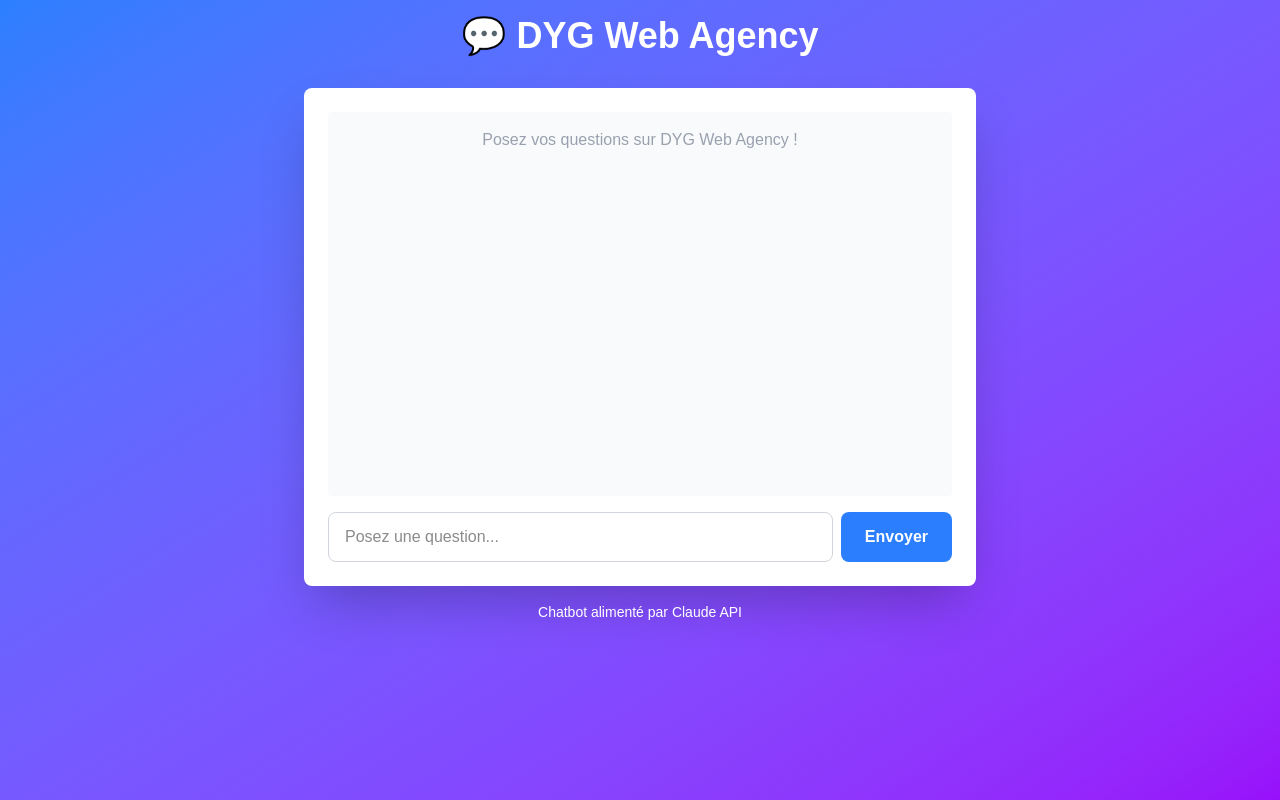
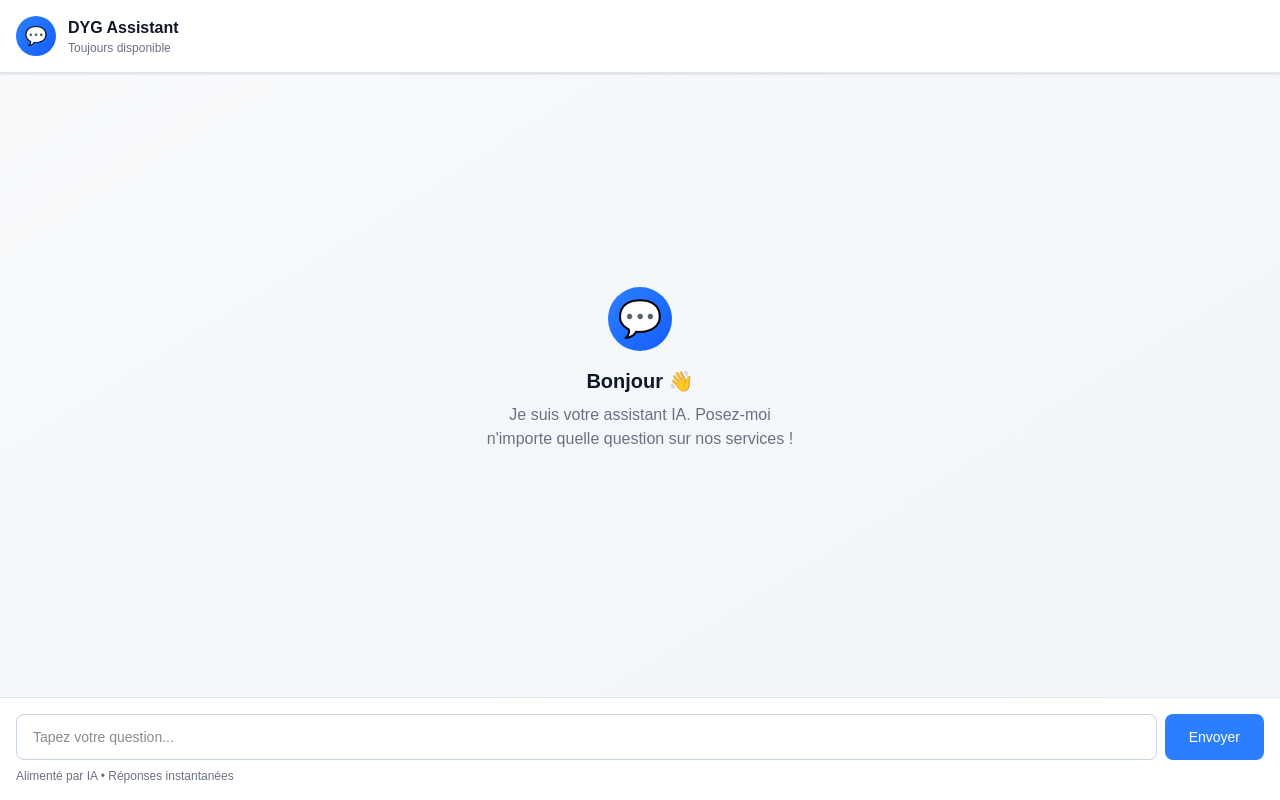
Before and after one commit to dyg-alt/mon-chatbot, a Next.js app: page / in a window 1280 px wide. Built offline with nearby package versions, Linux system fonts and the light colour scheme.

Commit message:
Modern chatbot UI redesign

```diff
--- a/app/page.tsx
+++ b/app/page.tsx
@@ -1,6 +1,6 @@
 "use client";
 
-import { useState } from "react";
+import { useState, useRef, useEffect } from "react";
 
 interface Message {
   role: "user" | "assistant";
@@ -11,6 +11,15 @@
   const [messages, setMessages] = useState<Message[]>([]);
   const [input, setInput] = useState("");
   const [loading, setLoading] = useState(false);
+  const messagesEndRef = useRef<HTMLDivElement>(null);
+
+  const scrollToBottom = () => {
+    messagesEndRef.current?.scrollIntoView({ behavior: "smooth" });
+  };
+
+  useEffect(() => {
+    scrollToBottom();
+  }, [messages]);
 
   const sendMessage = async () => {
     if (!input.trim()) return;
@@ -30,7 +39,7 @@
       const data = await response.json();
       setMessages((prev) => [
         ...prev,
-        { role: "assistant", content: data.reply || "Erreur" },
+        { role: "assistant", content: data.reply || "Désolé, une erreur s'est produite." },
       ]);
     } catch (error) {
       console.error("Erreur:", error);
@@ -40,62 +49,102 @@
   };
 
   return (
-    <div className="min-h-screen bg-gradient-to-br from-blue-500 to-purple-600 p-4">
-      <div className="max-w-2xl mx-auto">
-        <h1 className="text-4xl font-bold text-white mb-8 text-center">
-          💬 DYG Web Agency
-        </h1>
+    <div className="flex flex-col h-screen bg-gradient-to-br from-slate-50 to-slate-100">
+      {/* Header */}
+      <div className="bg-white border-b border-slate-200 p-4 shadow-sm">
+        <div className="flex items-center gap-3">
+          <div className="w-10 h-10 bg-gradient-to-br from-blue-500 to-blue-600 rounded-full flex items-center justify-center">
+            <span className="text-white font-bold text-lg">💬</span>
+          </div>
+          <div>
+            <h1 className="font-bold text-gray-900">DYG Assistant</h1>
+            <p className="text-xs text-gray-500">Toujours disponible</p>
+          </div>
+        </div>
+      </div>
 
-        <div className="bg-white rounded-lg shadow-2xl p-6 mb-4">
-          <div className="h-96 overflow-y-auto mb-4 bg-gray-50 rounded p-4">
+      {/* Messages Container */}
+      <div className="flex-1 overflow-y-auto p-4 space-y-4">
         {messages.length === 0 ? (
-              <p className="text-gray-400 text-center">
-                Posez vos questions sur DYG Web Agency !
+          <div className="flex flex-col items-center justify-center h-full text-center">
+            <div className="w-16 h-16 bg-gradient-to-br from-blue-500 to-blue-600 rounded-full flex items-center justify-center mb-4">
+              <span className="text-white text-4xl">💬</span>
+            </div>
+            <h2 className="text-xl font-bold text-gray-900 mb-2">Bonjour 👋</h2>
+            <p className="text-gray-500 max-w-xs">
+              Je suis votre assistant IA. Posez-moi n'importe quelle question sur nos services !
             </p>
+          </div>
         ) : (
           messages.map((msg, i) => (
             <div
               key={i}
-                  className={`mb-4 ${
-                    msg.role === "user" ? "text-right" : "text-left"
+              className={`flex gap-3 ${
+                msg.role === "user" ? "flex-row-reverse" : "flex-row"
               }`}
             >
               <div
-                    className={`inline-block max-w-xs px-4 py-2 rounded-lg ${
+                className={`w-8 h-8 rounded-full flex items-center justify-center flex-shrink-0 ${
+                  msg.role === "user"
+                    ? "bg-blue-500 text-white"
+                    : "bg-gray-200 text-gray-700"
+                }`}
+              >
+                {msg.role === "user" ? "👤" : "🤖"}
+              </div>
+              <div
+                className={`max-w-xs px-4 py-2 rounded-lg ${
                   msg.role === "user"
                     ? "bg-blue-500 text-white rounded-br-none"
-                        : "bg-gray-200 text-black rounded-bl-none"
+                    : "bg-white text-gray-900 border border-slate-200 rounded-bl-none"
                 }`}
               >
-                    {msg.content}
+                <p className="text-sm">{msg.content}</p>
               </div>
             </div>
           ))
         )}
+
+        {loading && (
+          <div className="flex gap-3">
+            <div className="w-8 h-8 rounded-full bg-gray-200 flex items-center justify-center flex-shrink-0">
+              🤖
+            </div>
+            <div className="bg-white border border-slate-200 rounded-lg rounded-bl-none px-4 py-2">
+              <div className="flex gap-1">
+                <div className="w-2 h-2 bg-gray-400 rounded-full animate-bounce"></div>
+                <div className="w-2 h-2 bg-gray-400 rounded-full animate-bounce delay-100"></div>
+                <div className="w-2 h-2 bg-gray-400 rounded-full animate-bounce delay-200"></div>
+              </div>
+            </div>
+          </div>
+        )}
+
+        <div ref={messagesEndRef} />
       </div>
 
+      {/* Input Area */}
+      <div className="bg-white border-t border-slate-200 p-4">
         <div className="flex gap-2">
           <input
             type="text"
             value={input}
             onChange={(e) => setInput(e.target.value)}
             onKeyPress={(e) => e.key === "Enter" && sendMessage()}
-              placeholder="Posez une question..."
+            placeholder="Tapez votre question..."
             disabled={loading}
-              className="flex-1 px-4 py-3 border border-gray-300 rounded-lg focus:outline-none focus:ring-2 focus:ring-blue-500 disabled:bg-gray-100"
+            className="flex-1 px-4 py-3 border border-slate-300 rounded-lg focus:outline-none focus:ring-2 focus:ring-blue-500 focus:border-transparent disabled:bg-gray-100 text-sm"
           />
           <button
             onClick={sendMessage}
             disabled={loading}
-              className="bg-blue-500 text-white px-6 py-3 rounded-lg font-semibold hover:bg-blue-600 disabled:bg-gray-400"
+            className="bg-blue-500 hover:bg-blue-600 disabled:bg-gray-400 text-white px-6 py-3 rounded-lg font-medium transition-colors text-sm"
           >
-              {loading ? "⏳" : "Envoyer"}
+            {loading ? "..." : "Envoyer"}
           </button>
         </div>
-        </div>
-
-        <p className="text-white text-center text-sm">
-          Chatbot alimenté par Claude API
+        <p className="text-xs text-gray-500 mt-2">
+          Alimenté par IA • Réponses instantanées
         </p>
       </div>
     </div>
```
Lines whose indentation alone changed are shown as unchanged.
